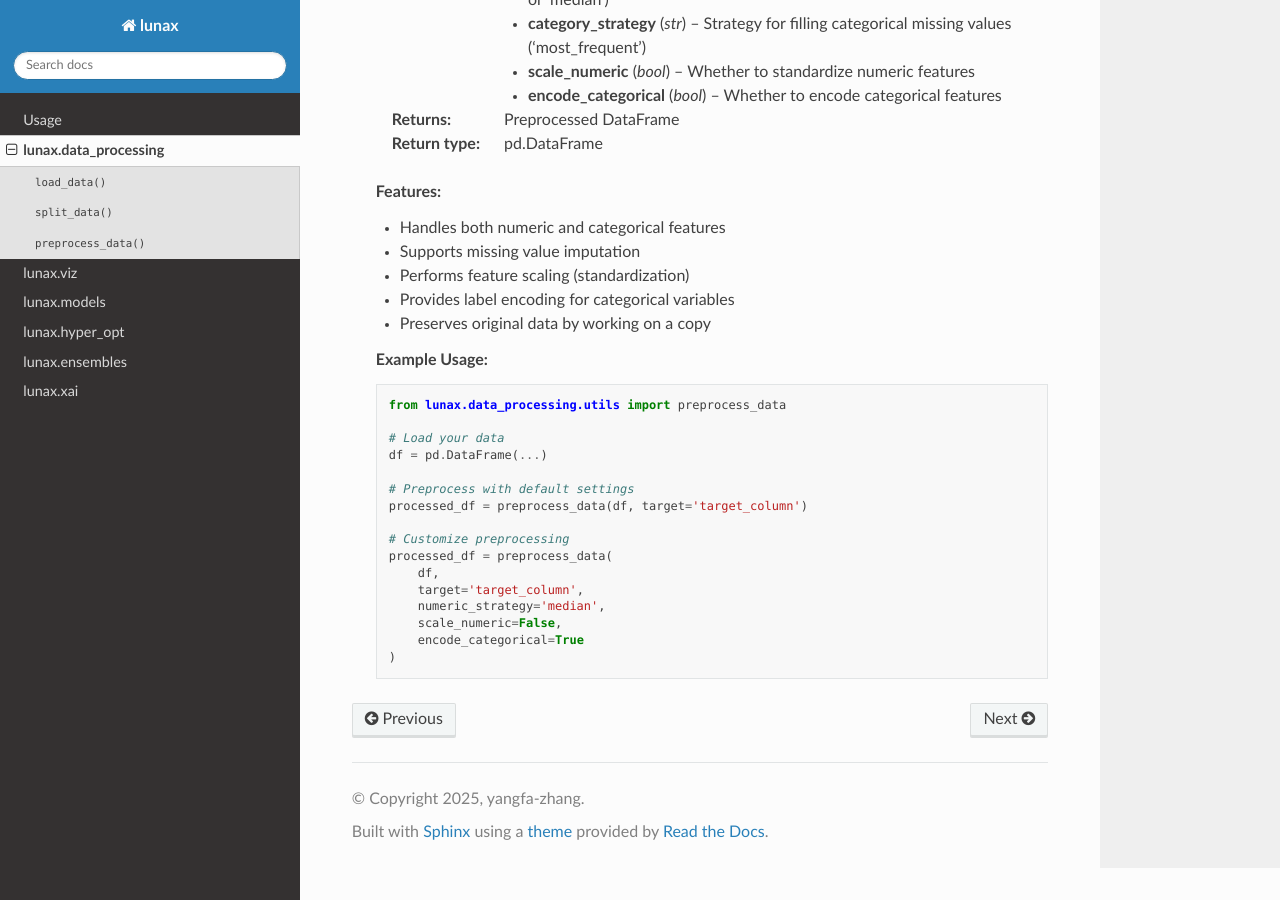
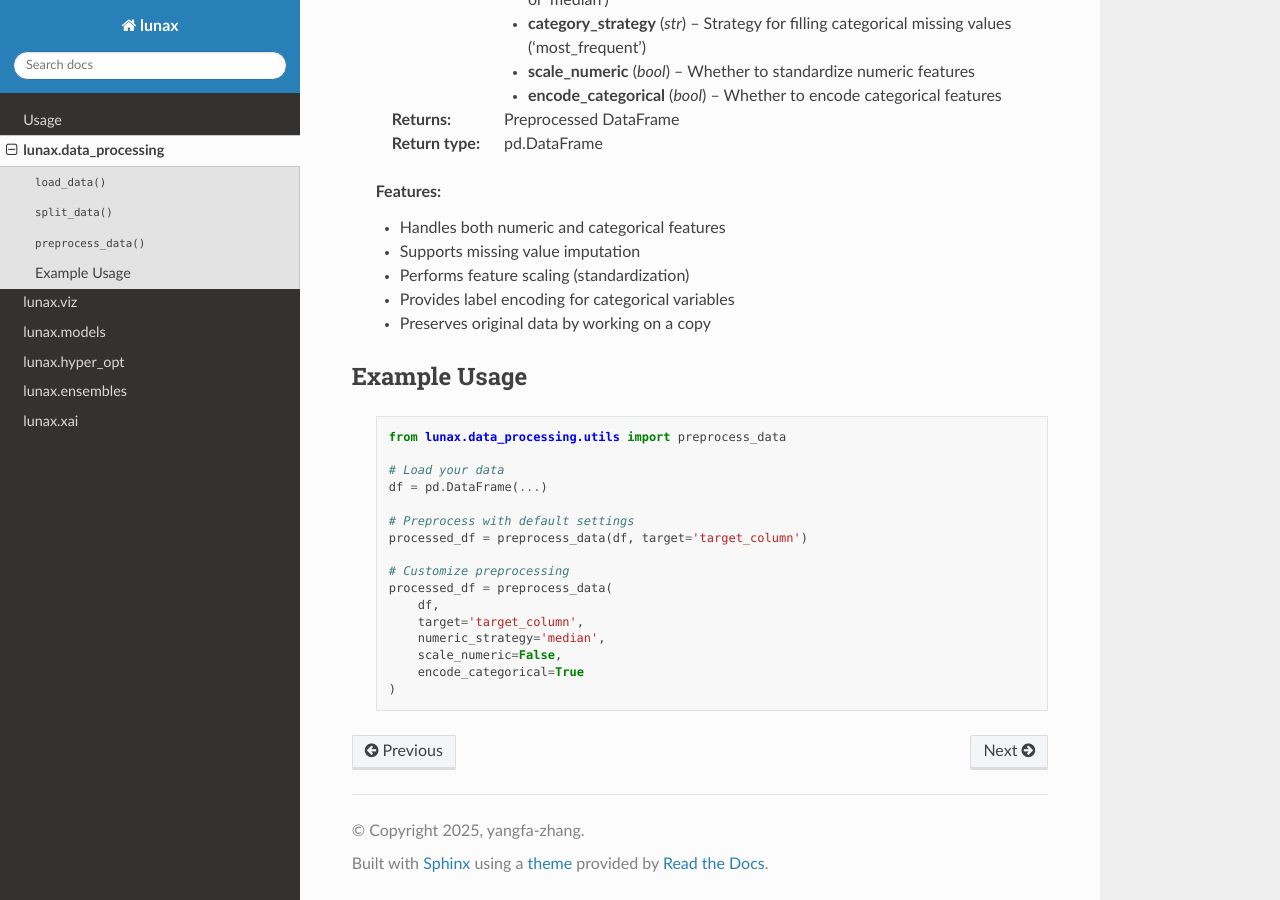
Before and after one commit to yangfa-zhang/lunax-doc, a Sphinx documentation site: the page built from docs/source/data_processing.rst, in a window 1280 px wide and 900 px high, scrolled down 889 px. Built offline with Sphinx 7.4.7 and the Read the Docs theme 3.1.0, drawn with Linux system fonts in a browser that asks for light colours.

Commit message:
Refactor example usage section in data_processing.rst

```diff
--- a/docs/source/data_processing.rst
+++ b/docs/source/data_processing.rst
@@ -56,7 +56,8 @@ This module provides utility functions for data loading, splitting, and preproce
    - Provides label encoding for categorical variables
    - Preserves original data by working on a copy
 
-   **Example Usage:**
+Example Usage
+--------------
 
    .. code-block:: python
 
```
